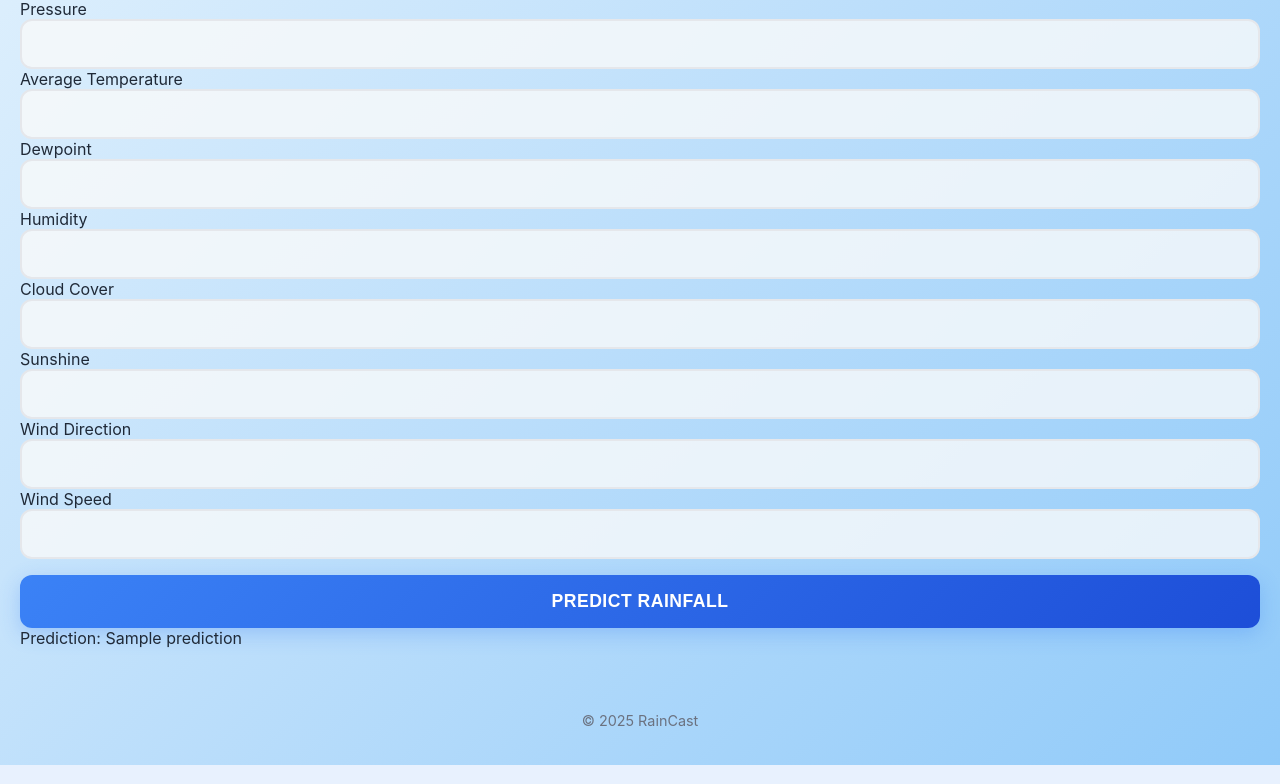
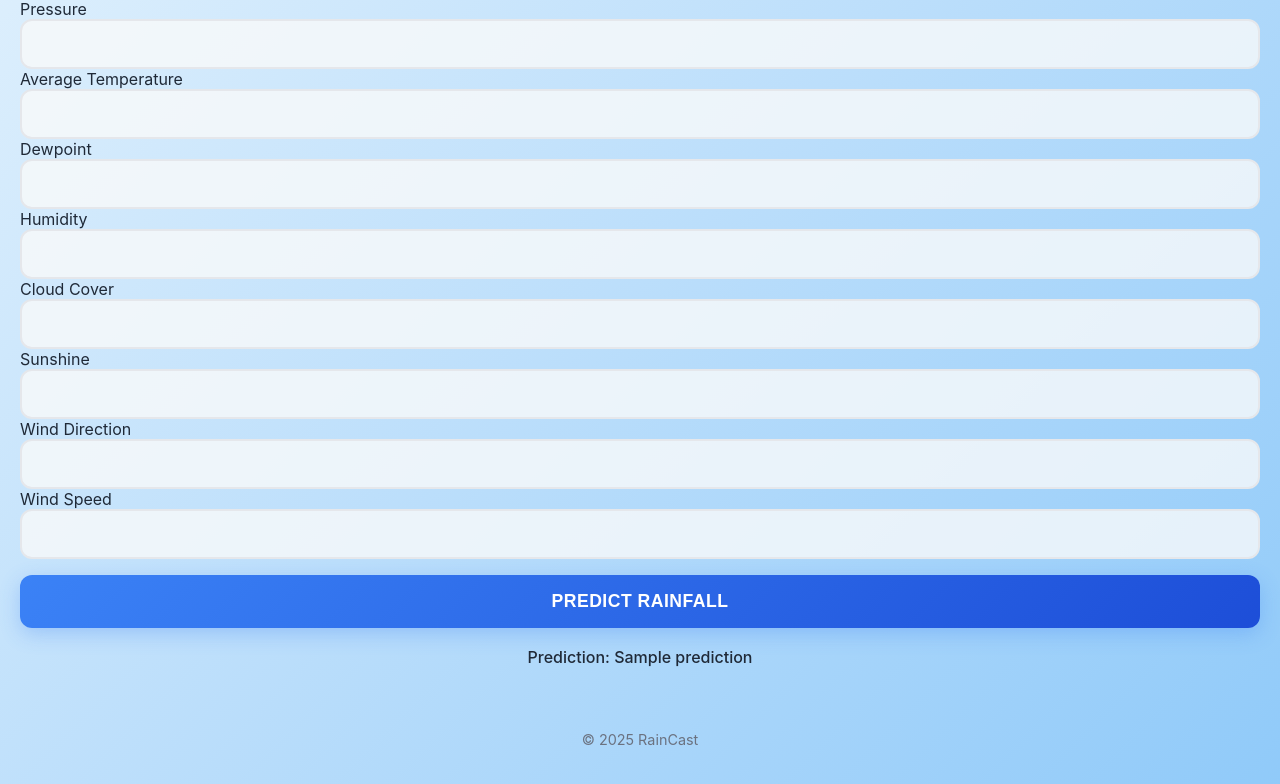
Before and after one commit to Chitraksh27/rainfall_flask, a Flask app: template templates/dashboard.html in a window 1280 px wide. Shown: the part 211-995 px from the top of the page. Run offline with Flask 3, Linux system fonts and the light colour scheme; the template is opened without the code that fills it: values that come from a table or form of the project are taken from there, most other values are stand-ins (such as "Sample title", 1, 10 or a date in 2020); parts of the project's set-up code (start-up, migrations or seed data) failed here and were passed over.

Commit message:
Update CSS

```diff
--- a/static/dashboard.css
+++ b/static/dashboard.css
@@ -151,3 +151,10 @@ footer {
     padding: 1rem;
   }
 }
+.prediction-result {
+  text-align: center;
+  font-size: 1rem;
+  font-weight: 500;
+  margin-top: 1.2rem;
+  display: block;
+}
```
